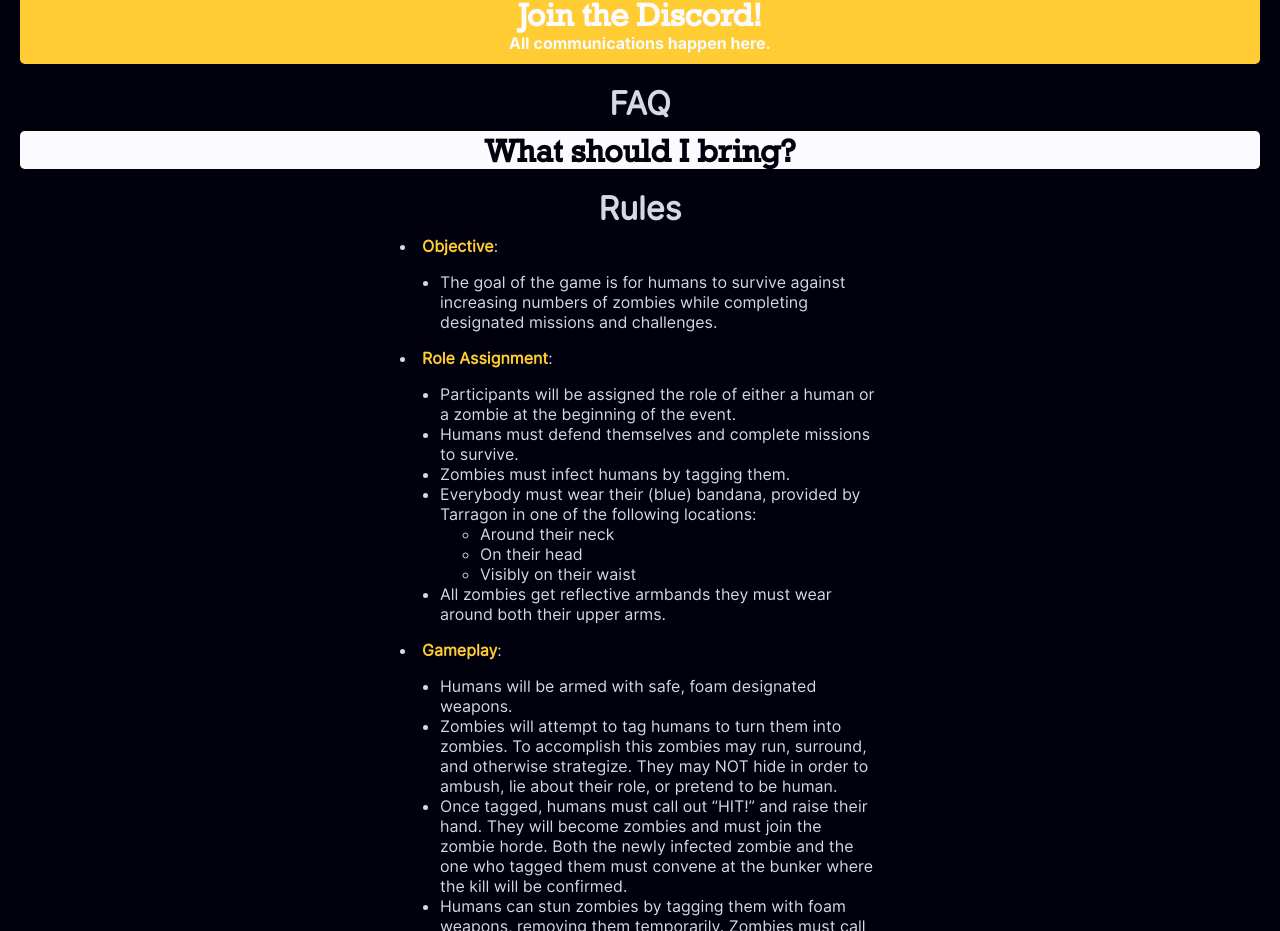
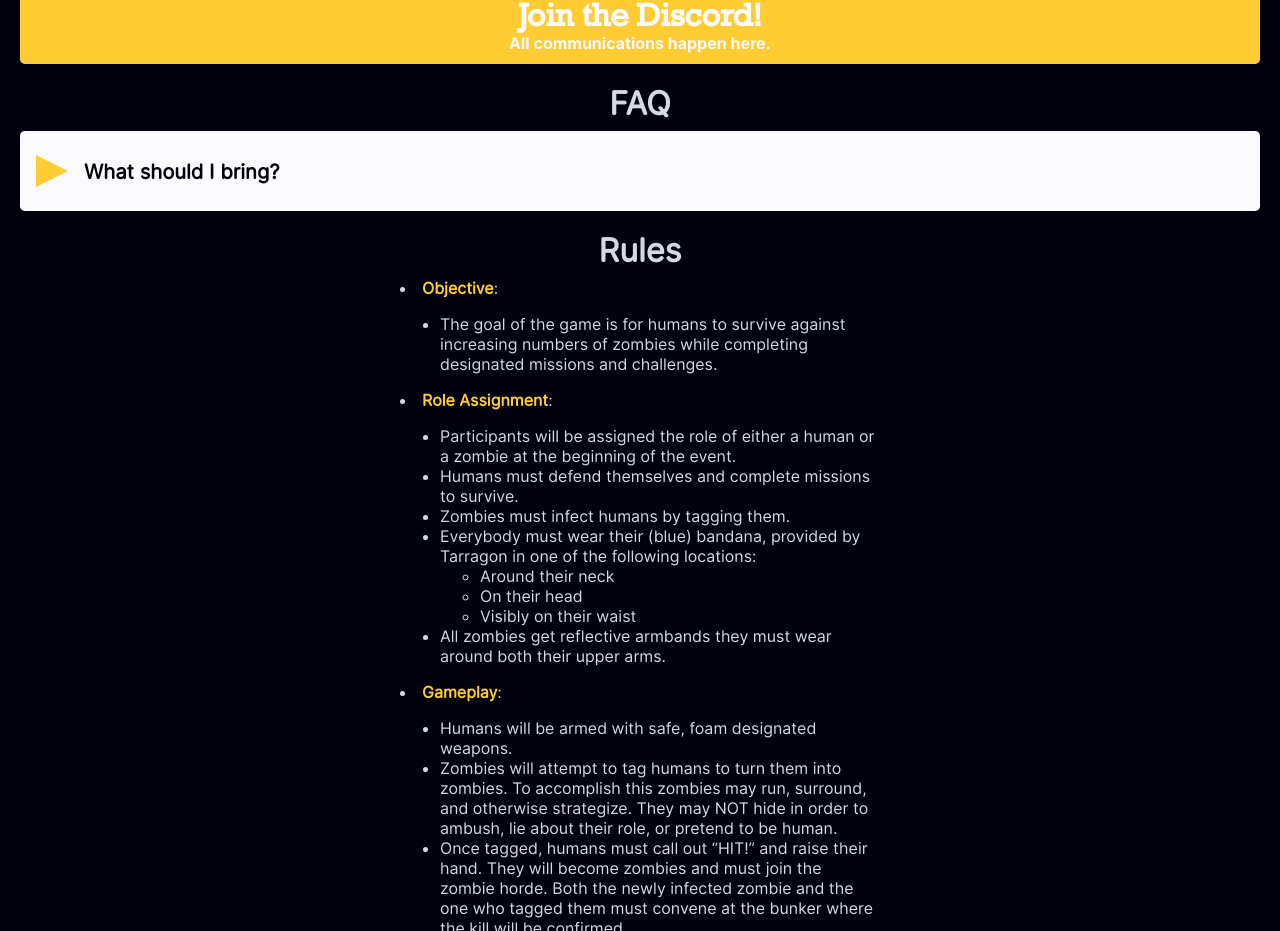
Before and after one commit to TarragonVZW/TarragonWeb, a React (Create React App) app: page /LNOE in a window 1280 px wide. Shown: the part 1254-2185 px from the top of the page. Built offline with nearby package versions, Linux system fonts and the light colour scheme.

Commit message:
implement faq module in LNOE

```diff
--- a/src/pages/LNOE.css
+++ b/src/pages/LNOE.css
@@ -24,7 +24,7 @@
     color: var(--lnoe-accent);
 }
 
-body.LNOE {
+div.LNOE {
     width: 100%;
     height: 100%;
     background-color: var(--lnoe-dark-bg);
@@ -54,8 +54,43 @@ body.LNOE {
     background-color: var(--lnoe-light-bg);
     border-radius: var(--rounding);
     color: var(--lnoe-light-text);
+    font-family: "Open Runde", "Inter", sans-serif;
+
+    min-height: 5rem;
+
+    transition: all 0.5s ease-in-out;
 }
 
-.LNOE-faq h1 {
+.LNOE-faq .question {
+
+    display: flex;
+    justify-content: left;
+    align-items: center;
+    min-height: 5rem;
+
+
+    transition: all 0.5s ease-in-out;
+}
+
+.LNOE-faq .answer {
     color: var(--lnoe-light-text);
+    font-family: "Open Runde", "Inter", sans-serif;
+    padding: 1rem;
+    transition: all 0.5s ease-in-out;
 }
+
+.LNOE-faq h2 {
+    color: var(--lnoe-light-text);
+    font-family: "Open Runde", "Inter", sans-serif;
+}
+
+.triangle-right {
+    width: 0;
+    height: 0;
+    border-top: 1rem solid transparent;
+    border-left: 2rem solid var(--lnoe-accent);
+    border-bottom: 1rem solid transparent;
+    margin: 1rem;
+
+    transition: all 0.5s ease-in-out;
+}
--- a/src/pages/LNOE.js
+++ b/src/pages/LNOE.js
@@ -13,7 +13,15 @@ function FAQ(question, answer) {
         setOpened(!opened);
     };
 
-    return <div className={"LNOE-faq"} onClick={toggleOpen}><h1>{question}</h1></div>
+    return <div className={"LNOE-faq"} onClick={toggleOpen}>
+        <div className={"question"}>
+            <div className={"triangle-right"} style={opened ? {transform: "rotate(90deg)"} : {}}/>
+            <h2>{question}</h2>
+        </div>
+        {opened ? <p className={"answer"}>
+            {answer}
+        </p> : ""}
+    </div>
 
 }
 
@@ -29,7 +37,7 @@ function LNOE() {
             lasts.</small>
     </div>
 
-    return <body className={"LNOE"}>
+    return <div className={"LNOE"}>
         <div style={{width: "100vw", height: "4rem"}}/>
         <div className={"section"}>
             <div className="lnoe-panel"><img src={lnoe_title} alt="Last Night on Earth ad"/></div>
@@ -41,7 +49,8 @@ function LNOE() {
             <div className={"section"}>
                 <h1 className={"LNOE"}>What is last Night on earth?</h1>
                 <p className={"LNOE"}>
-                Last Night on Earth is a Humans versus Zombies event played over the course of a night in Kortrijk.<br/>
+                    Last Night on Earth is a Humans versus Zombies event played over the course of a night in
+                    Kortrijk.<br/>
                     <br/>
                     It features 2 teams:<br/>
                     <ul>
@@ -65,7 +74,8 @@ function LNOE() {
                     Botenkopersstraat 2,<br/>
                     8500 Kortrijk<br/>
                     <br/>
-                Late arrivals or early leaves are possible, report to the bunker (in the level) to do your late sign-up.
+                    Late arrivals or early leaves are possible, report to the bunker (in the level) to do your late
+                    sign-up.
                 </p>
             </div>
             <div className={"section"}><img src={map} alt={"Play Area Map"}/></div>
@@ -95,11 +105,13 @@ function LNOE() {
 
                     <li><b>Role Assignment</b>:
                         <ul>
-                        <li>Participants will be assigned the role of either a human or a zombie at the beginning of the
+                            <li>Participants will be assigned the role of either a human or a zombie at the beginning of
+                                the
                                 event.
                                 <li>Humans must defend themselves and complete missions to survive.</li>
                                 <li>Zombies must infect humans by tagging them.</li>
-                            <li>Everybody must wear their (blue) bandana, provided by Tarragon in one of the following
+                                <li>Everybody must wear their (blue) bandana, provided by Tarragon in one of the
+                                    following
                                     locations:
                                     <ul>
                                         <li>Around their neck</li>
@@ -107,7 +119,8 @@ function LNOE() {
                                         <li>Visibly on their waist</li>
                                     </ul>
                                 </li>
-                            <li>All zombies get reflective armbands they must wear around both their upper arms.</li>
+                                <li>All zombies get reflective armbands they must wear around both their upper arms.
+                                </li>
                             </li>
                         </ul>
                     </li>
@@ -115,16 +128,20 @@ function LNOE() {
                     <li><b>Gameplay</b>:
                         <ul>
                             <li>Humans will be armed with safe, foam designated weapons.</li>
-                        <li>Zombies will attempt to tag humans to turn them into zombies. To accomplish this zombies may
+                            <li>Zombies will attempt to tag humans to turn them into zombies. To accomplish this zombies
+                                may
                                 run,
-                            surround, and otherwise strategize. They may NOT hide in order to ambush, lie about their
+                                surround, and otherwise strategize. They may NOT hide in order to ambush, lie about
+                                their
                                 role, or
                                 pretend to be human.
                             </li>
-                        <li>Once tagged, humans must call out “HIT!” and raise their hand. They will become zombies and
+                            <li>Once tagged, humans must call out “HIT!” and raise their hand. They will become zombies
+                                and
                                 must
                                 join
-                            the zombie horde. Both the newly infected zombie and the one who tagged them must convene at
+                                the zombie horde. Both the newly infected zombie and the one who tagged them must
+                                convene at
                                 the
                                 bunker
                                 where the kill will be confirmed.
@@ -132,14 +149,17 @@ function LNOE() {
                             <li>Humans can stun zombies by tagging them with foam weapons, removing them temporarily.
                                 Zombies must
                                 call
-                            out “HIT!” and raise their hand. They can respawn in their designated zones (zombie hives).
+                                out “HIT!” and raise their hand. They can respawn in their designated zones (zombie
+                                hives).
                             </li>
-                        <li>Zombies cannot tag in safe zones, designated areas where gameplay is paused. Camping near
+                            <li>Zombies cannot tag in safe zones, designated areas where gameplay is paused. Camping
+                                near
                                 safe zones
                                 is
                                 not allowed.
                             </li>
-                        <li>Humans must complete missions and objectives to earn points and advance in the game.</li>
+                            <li>Humans must complete missions and objectives to earn points and advance in the game.
+                            </li>
                             <li>Leaving early is possible by signing out at the bunker. (This counts as a loss for you.)
                             </li>
                         </ul>
@@ -162,7 +182,8 @@ function LNOE() {
 
                     <li><b>Ending Conditions</b>:
                         <ul>
-                        <li>The game ends when either all humans have been turned into zombies, all mission objectives
+                            <li>The game ends when either all humans have been turned into zombies, all mission
+                                objectives
                                 have been
                                 completed, or at 03:00 (am).
                             </li>
@@ -203,20 +224,22 @@ function LNOE() {
                             <li>Return all handed out equipment to the organisers when signing out or at the end of the
                                 event.
                             </li>
-                        <li>Act like your role. Humans will never want to get infected. Zombies shouldn't have mercy.
+                            <li>Act like your role. Humans will never want to get infected. Zombies shouldn't have
+                                mercy.
                             </li>
                             <li>Have fun, stay active, and embrace the spirit of camaraderie and competition.</li>
                         </ul>
                     </li>
                 </il>
-            These rules are designed to ensure a safe, fair, and enjoyable experience for all participants of Last Night
+                These rules are designed to ensure a safe, fair, and enjoyable experience for all participants of Last
+                Night
                 on
                 Earth.
             </p>
         </div>
         <br/>
         <div className={"section"}><DiscordBtn/></div>
-    </body>
+    </div>
 }
 
 export default LNOE;
```
Lines whose indentation alone changed are shown as unchanged.
